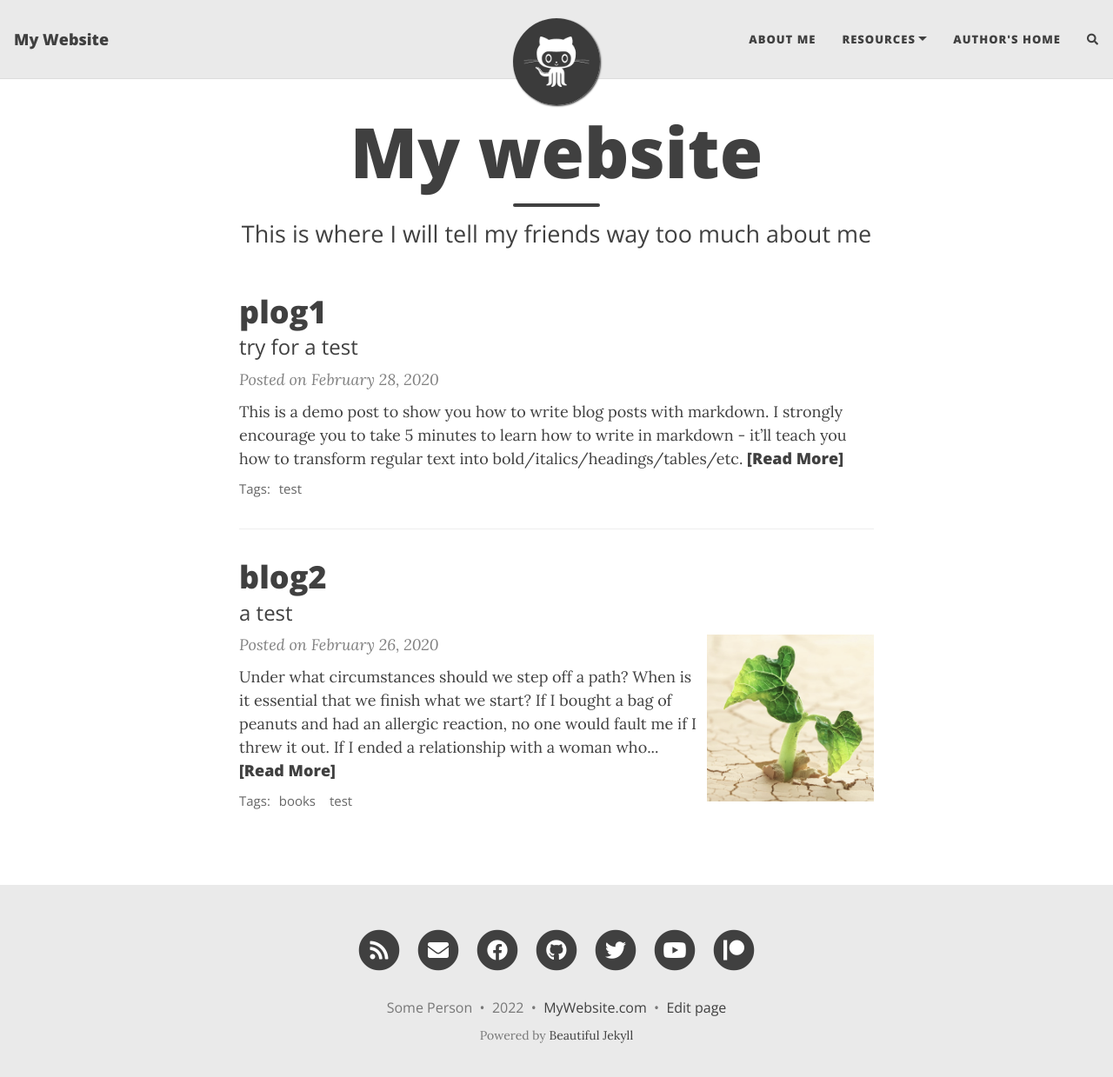
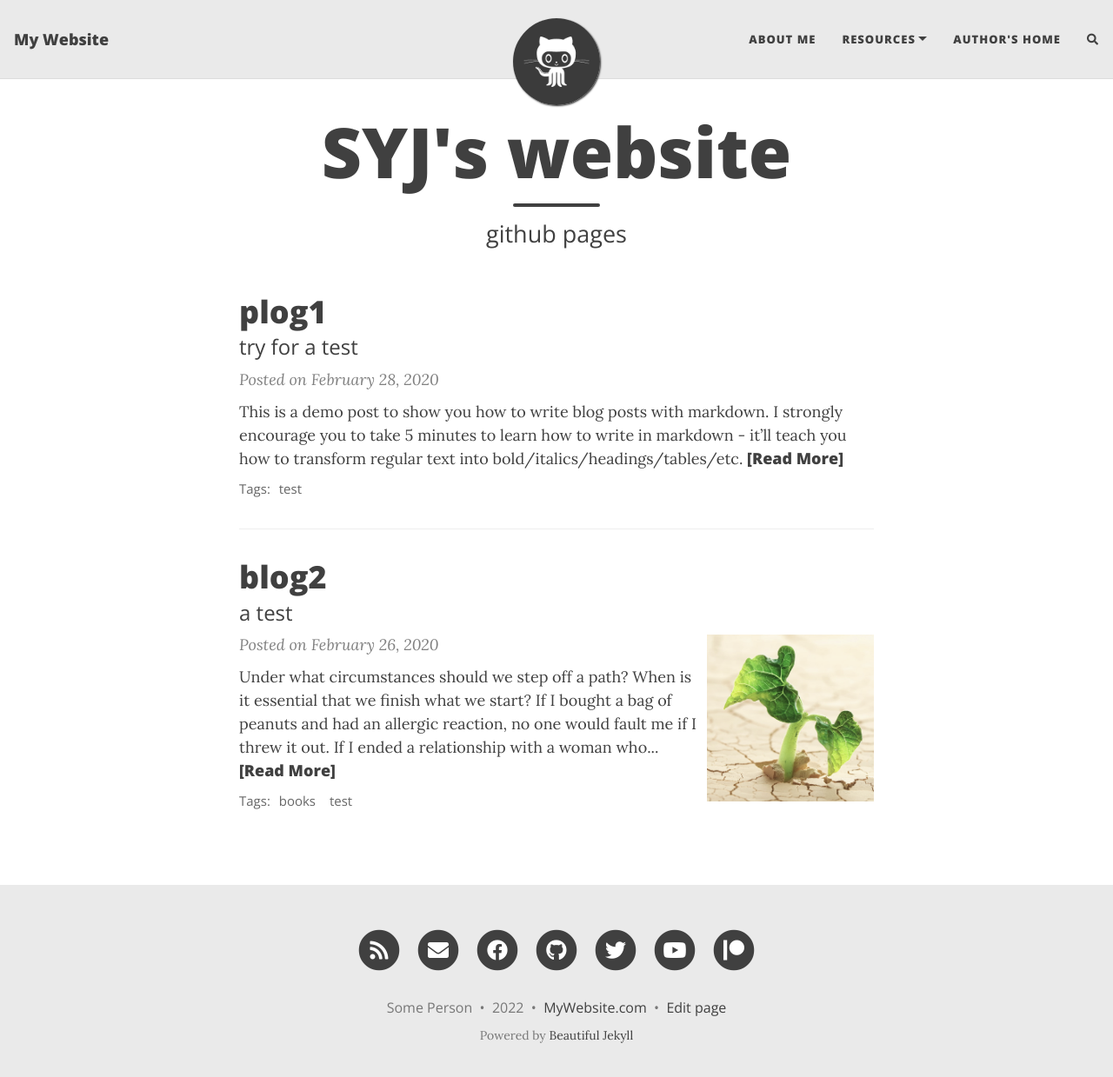
Before and after one commit to wut2017syj/wut2017syj.github.io, a Jekyll site: the page built from index.html, in a window 1280 px wide and 1252 px high. Shown: the top 1239 px of the window at 87% size. Built offline with Jekyll 4.4.1, drawn with Linux system fonts in a browser that asks for light colours; nearby versions of some CDN libraries; the list of posts is cut into pages by our own code; comment, search, counter and statistics services are not loaded.

Commit message:
update "mysite"

```diff
--- a/index.html
+++ b/index.html
@@ -1,5 +1,5 @@
 ---
 layout: home
-title: My website
-subtitle: This is where I will tell my friends way too much about me
+title: SYJ's website
+subtitle: github pages
 ---
```
